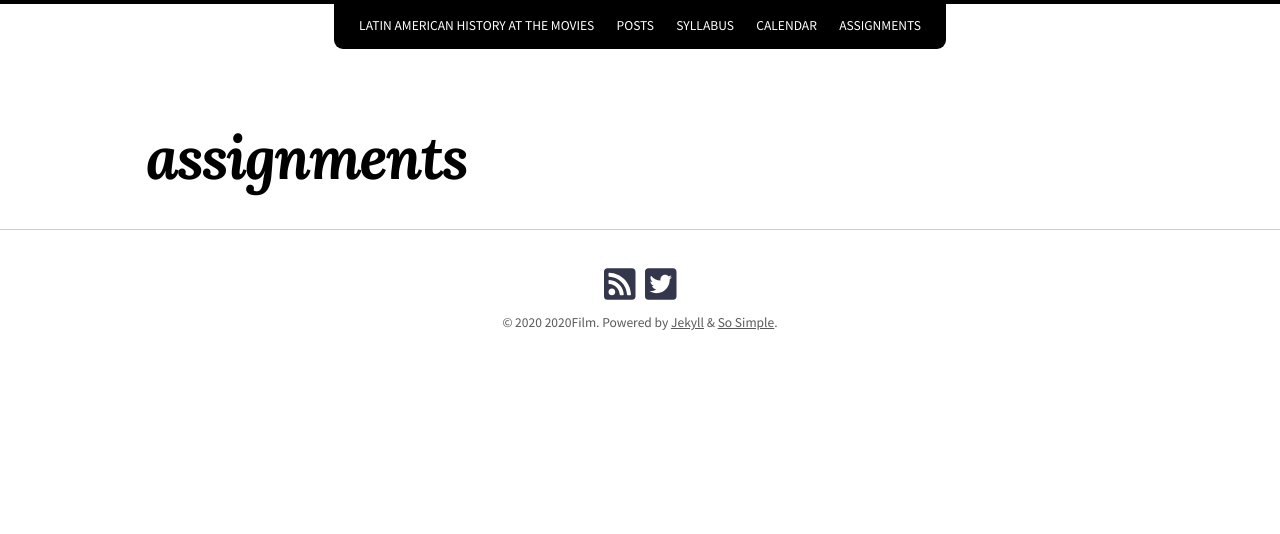
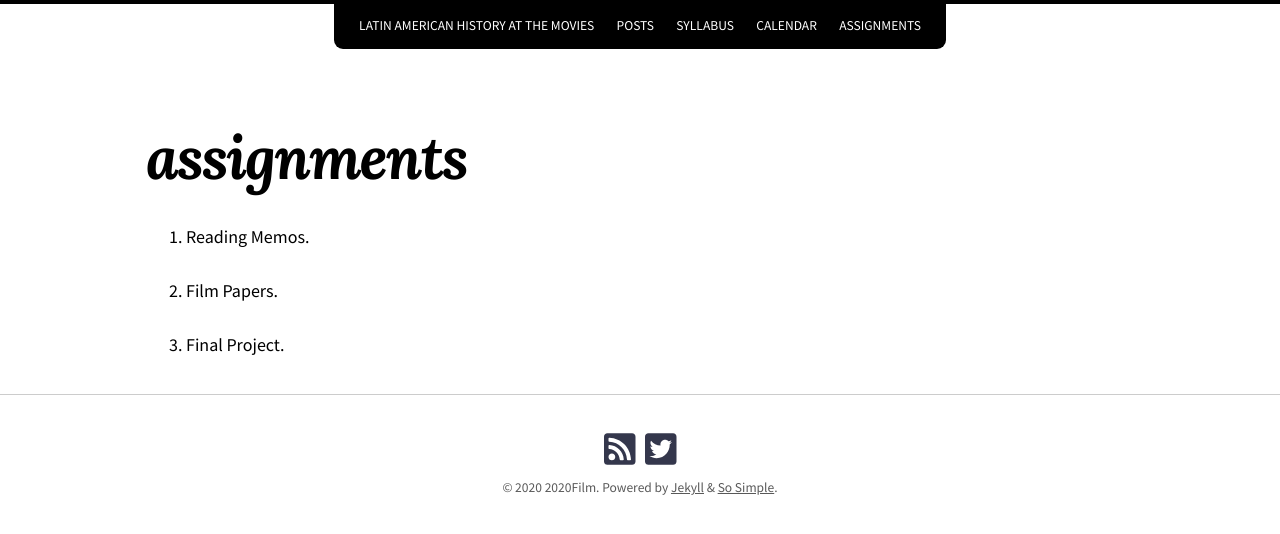
Before and after one commit to chadblack/2020Film, a Jekyll site: the page built from assignments.md, in a window 1280 px wide. Shown: the top 534 px of the page. Built offline with Jekyll 4.4.1, drawn with Linux system fonts in a browser that asks for light colours; nearby versions of some CDN libraries.

Commit message:
basic assignments.

```diff
--- a/assignments.md
+++ b/assignments.md
@@ -2,3 +2,9 @@
 layout: page
 title: assignments
 ---
+
+1. Reading Memos.
+
+2. Film Papers.
+
+3. Final Project.
```
